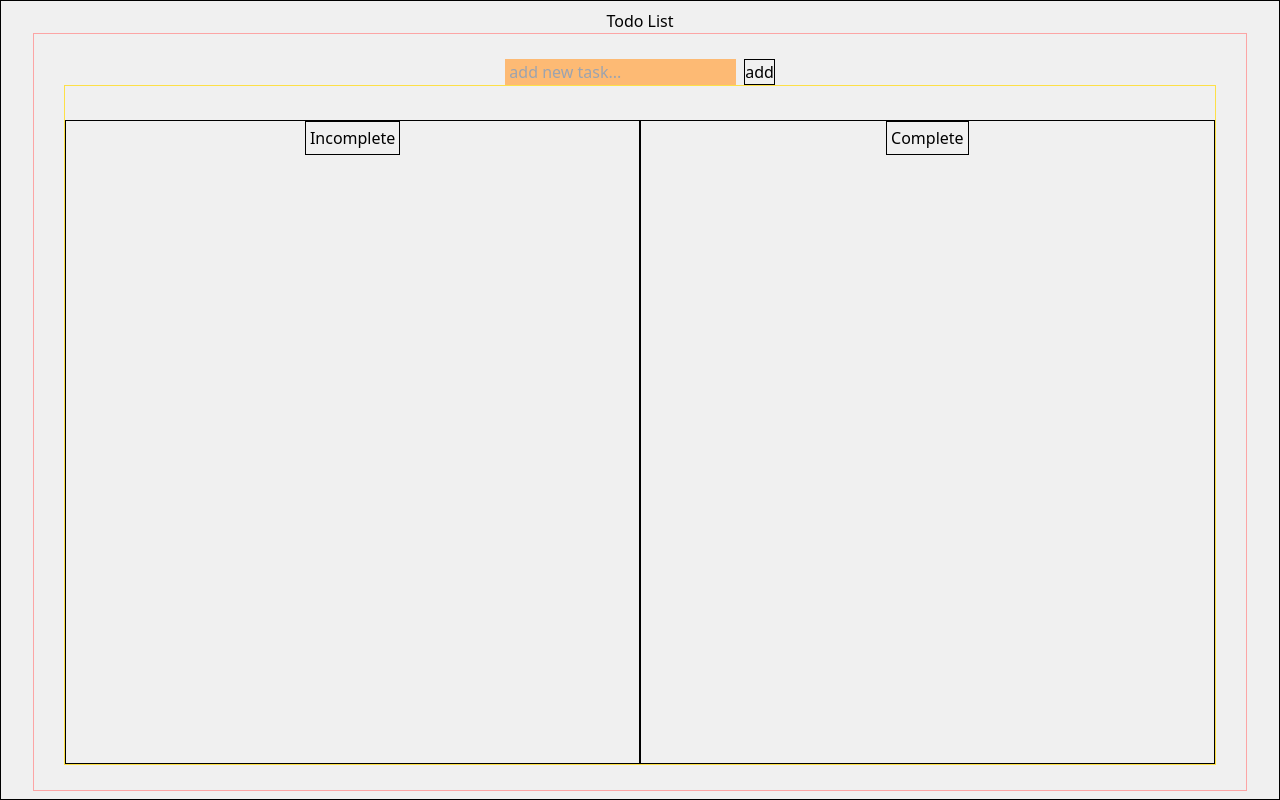
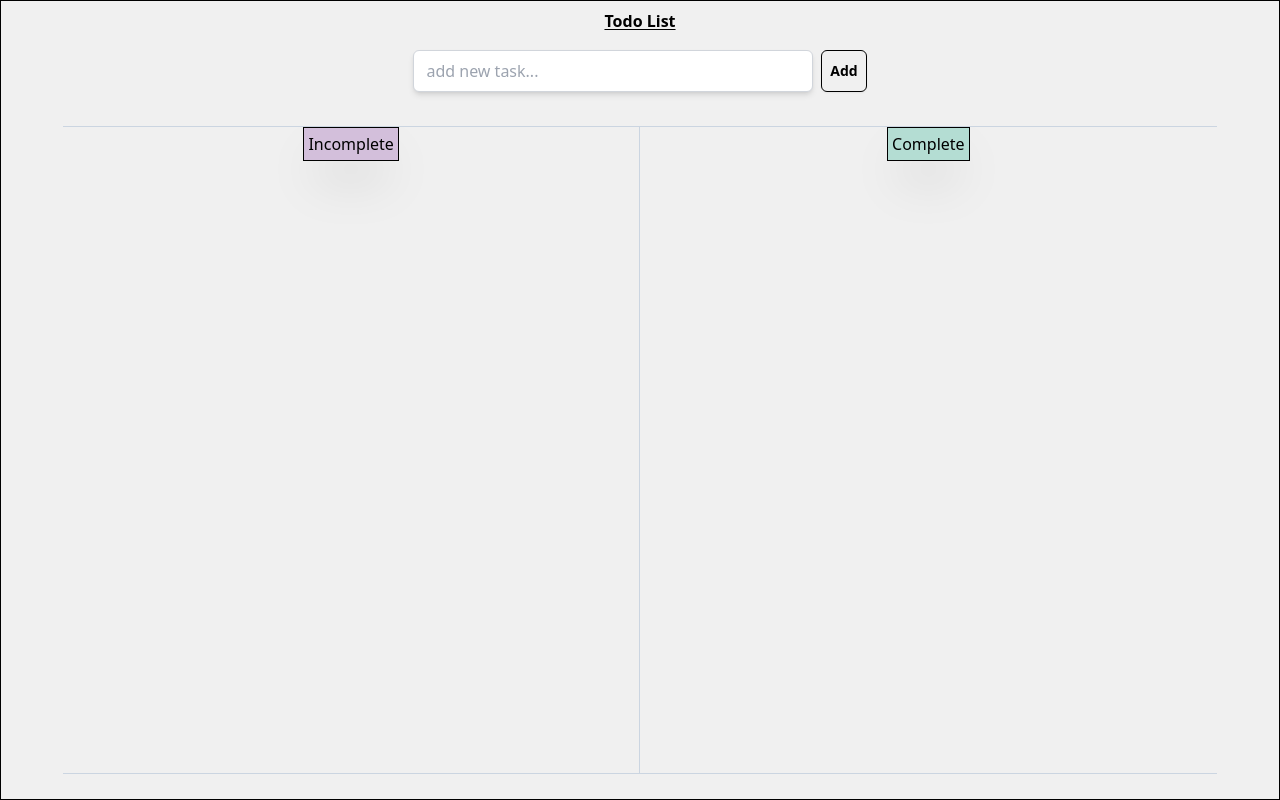
Before and after one commit to rakeshdeka/todo-app, a React (Vite) app: page / in a window 1280 px wide. Built offline with nearby package versions, Linux system fonts and the light colour scheme.

Commit message:
refector(homepage)-Added  padding,margins, hover effect on  the layout

```diff
--- a/src/HomePage.jsx
+++ b/src/HomePage.jsx
@@ -25,23 +25,23 @@ export default function HomePage() {
     return (
         <>
             <div className="border h-[100vh] border-black bg-[#F0F0F0] flex flex-col justify-center items-center">
-                <h1 className="text-center">Todo List</h1>
+                <h1 className="text-center font-sans font-semibold underline underline-offset-2">Todo List</h1>
 
-                <div className="border w-[95%] h-[95%] border-red-300 flex flex-col justify-center items-center">
+                <div className="w-[95%] h-[95%] flex flex-col justify-center items-center">
                     <div className="flex gap-2">
-                        <input className=" bg-orange-300 " type="text" value={newValue}
+                        <input className="w-[400px] p-2 rounded-md border border-gray-300 shadow-md outline-none  caret-[#FAAFA8]" type="text" value={newValue}
                             onChange={handleInputChange} placeholder=" add new task..."
                         />
-                        <button className=" border border-black hover:bg-black hover:text-white" onClick={handleAdd}>add</button>
+                        <button className=" rounded-md border border-black text-sm font-semibold text-black shadow-sm px-2 hover:text-slate-600" onClick={handleAdd}>Add</button>
                     </div>
-                    <div className="border w-[95%] h-[90%] border-yellow-300 flex justify-center items-center">
+                    <div className=" w-[95%] h-[90%] flex justify-center items-center">
 
-                        <div className="border w-[50%] h-[95%] border-black self-end text-center overflow-auto">
-                            <p className="border border-black inline-block p-1 sticky top-0 mb-1">Incomplete</p>
+                        <div className="border-b border-t border-r w-[50%] h-[95%] border-slate-300 self-end text-center overflow-auto">
+                            <p className="border border-black inline-block p-1 sticky top-0 mb-1 bg-[#D3BFDB] shadow-2xl">Incomplete</p>
                             <div className="flex gap-2 flex-wrap justify-center items-center truncate">
                                 {values.map((value, index) => (
-                                    <div key={index} className="flex flex-wrap mb-2 bg-[#E2F6D3] shadow-lg rounded-xl justify-between flex-col overflow-auto">
-                                        <div className="flex justify-between border-b border-slate-600">
+                                    <div key={index} className="flex flex-wrap mb-2 bg-[#E2F6D3] shadow-lg rounded-xl justify-between flex-col overflow-auto  cursor-pointer hover:bg-[#cffaab]">
+                                        <div className="flex justify-between border-b border-slate-300">
                                             <img src={editIcon} alt="editIcon" className=" mt-2 w-[30%] min-h-[30%] mb-4 mr-2 cursor-pointer" />
                                             <img src={rmIcon} alt="rmIcon" className=" mt-2 w-[30%] min-h-[30%] mb-4 mr-2 cursor-pointer" onClick={() => handleRemove(index)} />
                                         </div>
@@ -50,23 +50,17 @@ export default function HomePage() {
                                         </p>
                                     </div>
 
-
-
-
-
-
-
                                 ))}
                             </div>
                         </div>
-                        <div className="border w-[50%] h-[95%] border-black self-end text-center overflow-auto">
-                            <p className="border border-black inline-block p-1 sticky top-0 mb-1">Complete</p>
+                        <div className="border-t border-b broder-l w-[50%] h-[95%] border-slate-300 self-end text-center overflow-auto">
+                            <p className="border border-black inline-block p-1 sticky top-0 mb-1 bg-[#B4DDD3] shadow-2xl">Complete</p>
 
 
                         </div>
                     </div>
                 </div>
-            </div>
+            </div >
 
 
 
```
